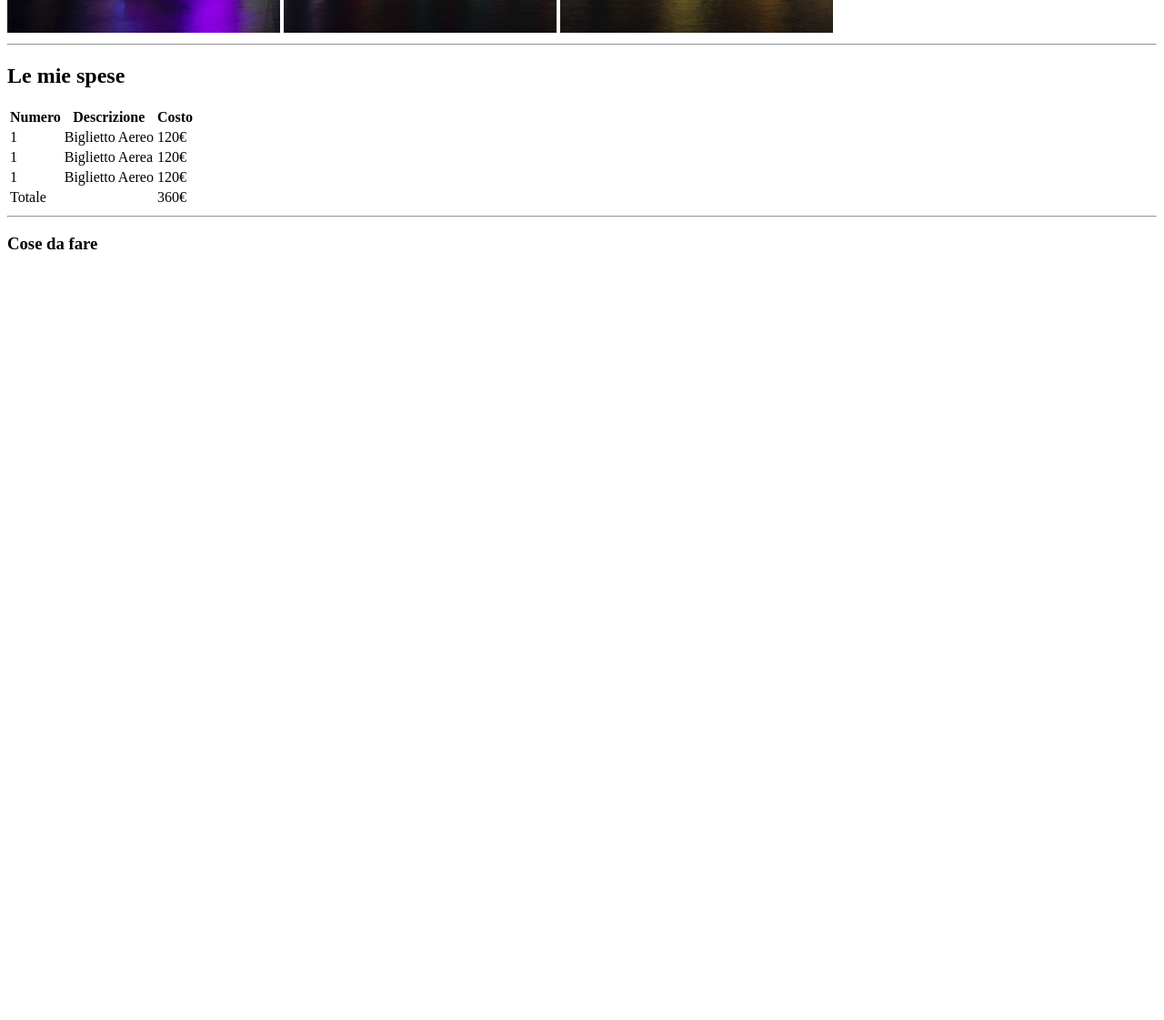
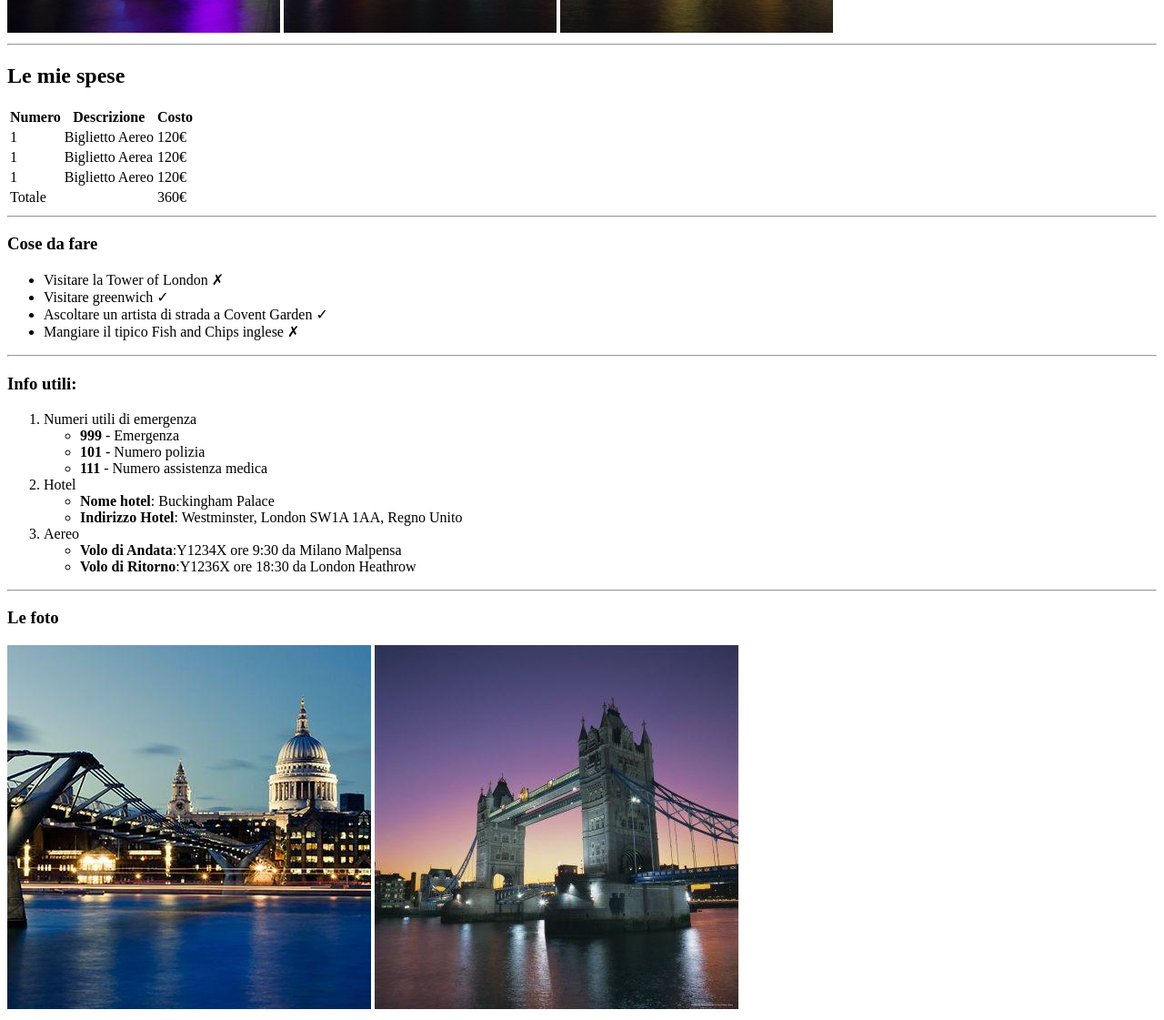
Before and after one commit to MrW4RR10R/HTML-London-Trip, a plain HTML site: page index.html in a window 1280 px wide. Shown: the part 644-1765 px from the top of the page at 91% size. Before the commit the page ends 942 px from the top, so only its background shows below. Drawn offline with Linux system fonts and the light colour scheme.

Commit message:
add second and third main's section and footer

```diff
--- a/index.html
+++ b/index.html
@@ -9,9 +9,9 @@
     <!--intestazione della pagina-->
     <header>
         <h1>Il mio Viaggio a Londra</h1>
-        <img src="./Img/pexels-bill-emrich-230794-0.jpg">
-        <img src="./Img/pexels-bill-emrich-230794-1.jpg">
-        <img src="./Img/pexels-bill-emrich-230794-2.jpg">
+        <img src="./Img/pexels-bill-emrich-230794-0.jpg" alt="ruota panoramica illuminta di viola ">
+        <img src="./Img/pexels-bill-emrich-230794-1.jpg" alt="il tamigi di notte con edifici sullo sfondo">
+        <img src="./Img/pexels-bill-emrich-230794-2.jpg" alt="backingham palace di notte sul tamigi">
         <hr>
     </header>
 
@@ -21,12 +21,15 @@
 
         <!--tabella costi-->
         <table>
+            <!--Intestazione Tabella-->
             <thead>
                 <tr>
                     <th>Numero</th>
                     <th>Descrizione</th>
                     <th>Costo</th>
                 </tr>
+            </thead>
+            <!--Corpo della tabella-->
             <tbody>
                 <tr>
                     <td>1</td>
@@ -49,16 +52,48 @@
                     <td>360&#8364;</td>
                 </tr>
             </tbody>
-            </thead>
         </table>
         <hr>
 
         <h3><strong>Cose da fare</strong></h3>
+
+        <!--elenco non ordinato-->
+        <ul>
+            <li>Visitare la Tower of London &#10007 </li>
+            <li>Visitare greenwich &#10003</li>
+            <li>Ascoltare un artista di strada a Covent Garden	&#10003</li>
+            <li>Mangiare il tipico Fish and Chips inglese &#10007</li>
+        </ul>
+        <hr>
+
+        <h3>Info utili:</h3>
+        <!--Lista ordinata con sottolista non ordnata-->
+        <ol>
+            <li>Numeri utili di emergenza</li>
+                <ul>
+                    <li><strong>999</strong> - Emergenza</li>
+                    <li><strong>101</strong> - Numero polizia</li>
+                    <li><strong>111</strong> - Numero assistenza medica</li>
+                </ul>
+            <li>Hotel</li>
+                <ul>
+                    <li><strong>Nome hotel</strong>: Buckingham Palace</li>
+                    <li><strong>Indirizzo Hotel</strong>: Westminster, London SW1A 1AA, Regno Unito</li>
+                </ul>
+            <li>Aereo</li>
+                <ul>
+                    <li><strong>Volo di Andata</strong>:Y1234X ore 9:30 da Milano Malpensa</li>
+                    <li><strong>Volo di Ritorno</strong>:Y1236X ore 18:30 da London Heathrow</li>
+                </ul>
+        </ol>
+        <hr>
     </main>
 
     <!--piè di pagina-->
     <footer>
-
+        <h3><strong>Le foto</strong></h3>
+        <img src="./Img/london-400x400-compressor_0.jpg" alt="il ponte con la cattedrale di San Paolo all'orizzonte">
+        <img src="./Img/evening-tower-bridge-and-river-thames-london_u-L-P2QVZJ0.jpg" alt="il ponte simbolo di londra al tramonto">
     </footer>
 </body>
 </html>
```
Also changed, not shown: Img/evening-tower-bridge-and-river-thames-london_u-L-P2QVZJ0.jpg (added), Img/london-400x400-compressor_0.jpg (added).
